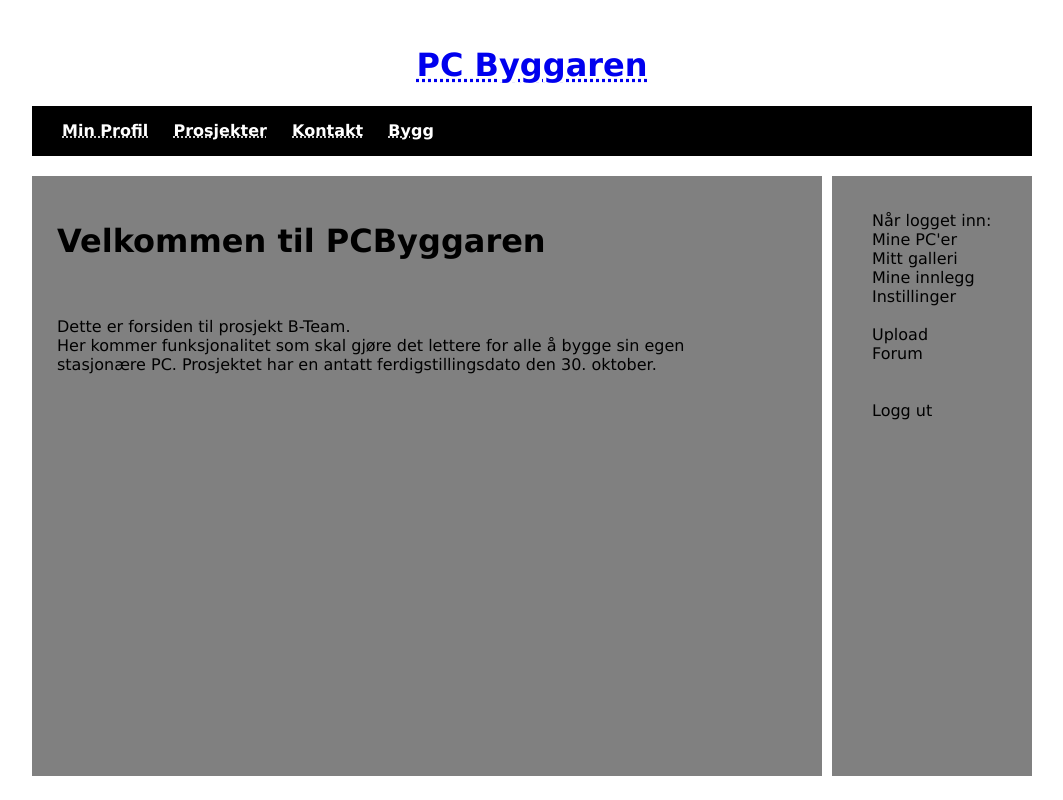
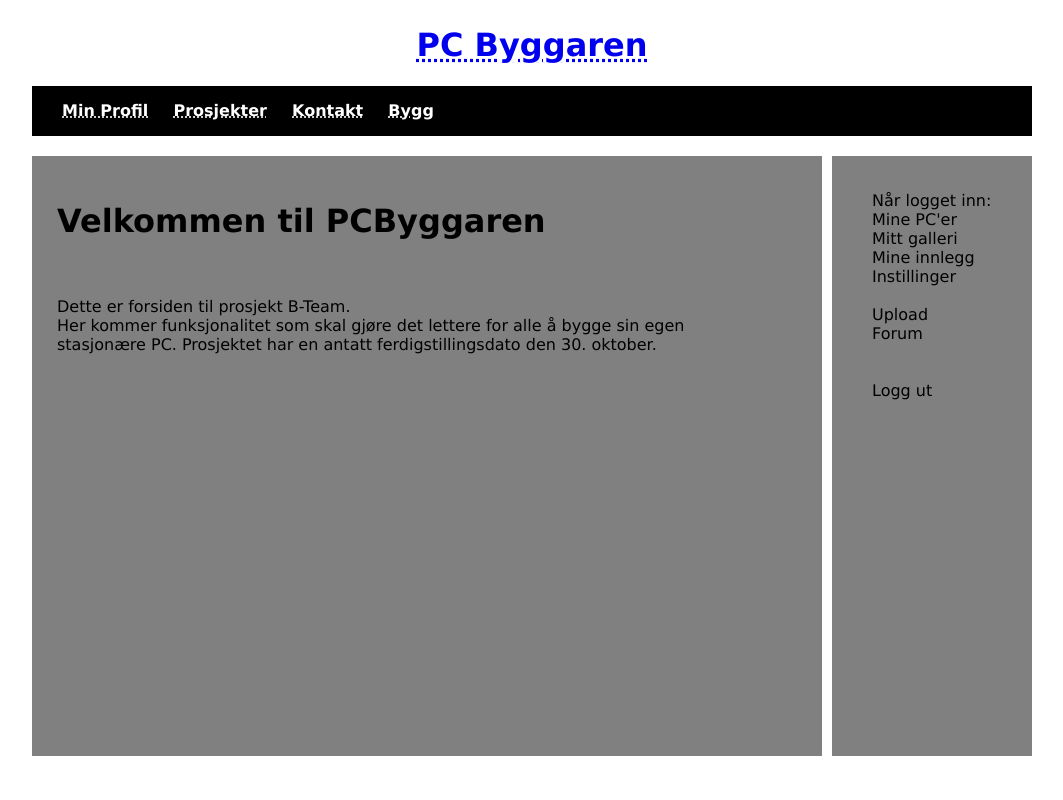
Before and after one commit to sondresallaup/is107-gruppe13-bteam, a PHP site: page / in a window 1280 px wide. Shown: the whole page, without its empty margins (108-1171 px from the left). Run offline with PHP 8.4, Linux system fonts and the light colour scheme.

Commit message:
Margintop
fikset margintop, var forskjell fra på byggstart.php og resten

```diff
--- a/byggstart.php
+++ b/byggstart.php
@@ -11,6 +11,8 @@
 <body>
 <div id="content">
 
+
+<!-- Start på veiledning -->
 <h2 id="h1info">Start på veiledning</h1><br>
 <p id="pinfo">Vennligst velg den brukerprofilen som passer deg best. </p>
 
--- a/forside.php
+++ b/forside.php
@@ -2,8 +2,7 @@
 <html>
 <head>
 <!-- class er .  id er # -->
-<LINK REL="SHORTCUT ICON" HREF="/favicon.ico" type="image/x-icon">
-<link rel="stylesheet" type="text/css" href="style.css">
+<link rel="stylesheet" type="text/css" href="teststyle.css">
 <title>PC Byggaren</title>
 <meta http-equiv="Content-Type" content="text/html; charset=UTF-8" />
 </head>
--- a/style.css
+++ b/style.css
@@ -1,5 +1,5 @@
 body {
-	margin: 20px;
+	margin: 0px;
 	padding: 0px;
 	text-align: center;
 	font-family: verdana;
@@ -42,11 +42,6 @@ li.top {
 
 a {
 	text-decoration: none;
-}
-
-
-#logo {
-	margin-left: 210px;
 }
 
 
```
